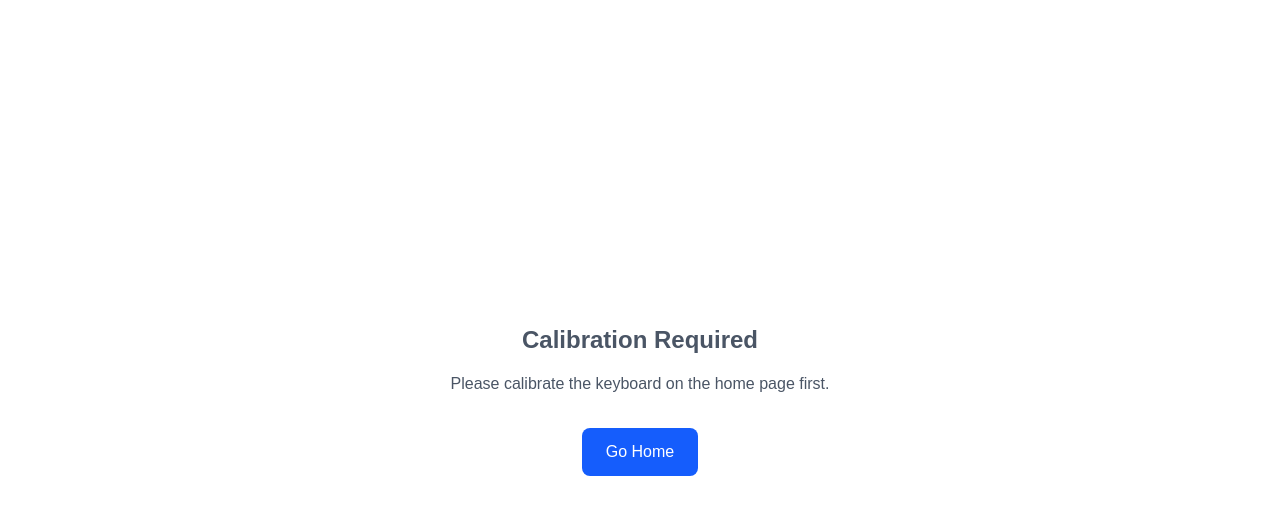
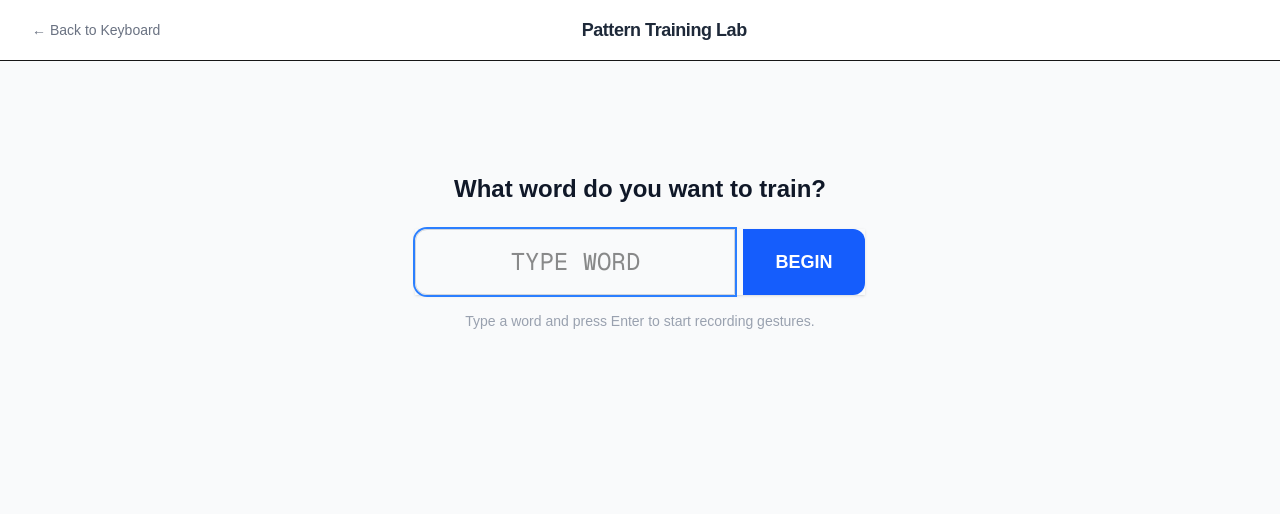
Before and after one commit to ElkanHub/Gesture-Typing-Google-Hackathon, a Next.js app: page /train in a window 1280 px wide. Shown: the top 514 px of the page. Built offline with nearby package versions, Linux system fonts and the light colour scheme.

Commit message:
training apge

```diff
--- a/app/train/page.tsx
+++ b/app/train/page.tsx
@@ -1,178 +1,259 @@
 "use client";
 
-import { useEffect, useState } from 'react';
-import { useGesture } from '@/components/gesture-context';
-import { PatternStore } from '@/lib/pattern-store';
-import { Keyboard } from '@/components/ui/keyboard';
+import { useGesture } from "@/components/gesture-context";
+import { Keyboard } from "@/components/ui/keyboard";
+import { PatternStore } from "@/lib/pattern-store";
+import { useEffect, useState, useRef } from "react";
 import Link from 'next/link';
 
 export default function TrainingPage() {
     const {
-        isCalibrated,
-        mode,
         setMode,
-        debugState, // Access lastSequence from debugState since we don't expose lastGestureSequence directly in context return?
-        // Wait, check GestureContext export.
-        // It exposes: activeKeys, trajectory, committedText, predictions...
-        // It exposes debugState which has { lastSequence }.
+        debugState,
+        clearText,
+        keyMap
     } = useGesture();
 
-    const [targetWord, setTargetWord] = useState('');
-    const [step, setStep] = useState(0); // 0=Input, 1=Swipe1, 2=Swipe2, 3=Swipe3, 4=Done
-    const [statusColor, setStatusColor] = useState('bg-gray-100');
-    const [lastcaptured, setLastCaptured] = useState<string | null>(null);
+    // Local State
+    const [targetWord, setTargetWord] = useState("");
+    const [scannedWord, setScannedWord] = useState(""); // Confirmed target word
+    const [attempts, setAttempts] = useState<string[]>([]);
+    const [currentRawStream, setCurrentRawStream] = useState("");
+    const [lastSavedSequence, setLastSavedSequence] = useState("");
 
-    // Set mode to TRAINING on mount
+    // Ref to track processing to avoid duplicate saves if gesture context updates rapidly
+    const lastProcessedSequenceRef = useRef<string | null>(null);
+
+    // 1. Initialize Mode
     useEffect(() => {
-        if (isCalibrated) {
         setMode('TRAINING');
+        return () => setMode('VALIDATION'); // Cleanup
+    }, [setMode]);
+
+    // 2. Monitor Sequence (Live + Final)
+    const { trajectory } = useGesture();
+
+    useEffect(() => {
+        // If actively gesturing, show the live path
+        if (trajectory.length > 0) {
+            // Simple Run-Length Encoding for display
+            const live = trajectory
+                .map(p => p.key)
+                .filter((k, i, arr) => i === 0 || k !== arr[i - 1]) // Remove consecutive partials
+                .join('');
+            setCurrentRawStream(live);
         }
-        return () => {
-            // Cleanup handled by context or next page?
-            // Ideally set back to TYPING if leaving?
-            // Context usually defaults or persists. safely let user switch.
-        };
-    }, [isCalibrated, setMode]);
+        // If gesture ended (trajectory empty) and we have a result
+        else if (debugState.lastSequence && debugState.lastSequence !== '...') {
+            // Update to the official recognized sequence (which might include dwell/inflection logic)
+            setCurrentRawStream(debugState.lastSequence);
+        }
+    }, [trajectory, debugState.lastSequence]);
 
-    // Listen for new sequences
-    useEffect(() => {
-        // debugState.lastSequence is updated by processGesture in TRAINING mode.
-        // It returns "..." when drawing, or the sequence string when done.
-        // Wait, processGesture sets lastGestureSequence. debugState.lastSequence reads it.
-        // But processGesture ALSO sets trajectory to [].
-        // In TRAINING mode, I updated processGesture to: setLastGestureSequence(sequence); setTrajectory([]);
+    // Handle User Actions
+    const handleConfirmAttempt = () => {
+        if (!scannedWord) return;
+        if (!currentRawStream) return;
 
-        const seq = debugState.lastSequence;
-        if (seq && seq !== '...' && seq !== lastcaptured && step > 0 && step < 4) {
-            setLastCaptured(seq);
-            handleTrainingSwipe(seq);
+        // Save to Pattern Store
+        console.log(`Learning: ${currentRawStream} -> ${scannedWord}`);
+        PatternStore.learnPattern(currentRawStream, scannedWord);
+
+        const newAttempts = [...attempts, currentRawStream];
+        setAttempts(newAttempts);
+        setLastSavedSequence(currentRawStream);
+
+        // Clear for next attempt
+        setCurrentRawStream("");
+        lastProcessedSequenceRef.current = null;
+        clearText(); // Clear context state
+
+        if (newAttempts.length >= 3) {
+            // Done with this word
+            // We can auto-reset or wait for user. Let's wait for user to start new word.
         }
-    }, [debugState.lastSequence, step, lastcaptured]);
-
-    const handleTrainingSwipe = (sequence: string) => {
-        // Save the pattern
-        PatternStore.learnPattern(sequence, targetWord);
-
-        // Advance step
-        setStep(prev => prev + 1);
-
-        // Feedback
-        setStatusColor('bg-green-100');
-        setTimeout(() => setStatusColor('bg-gray-100'), 500);
     };
 
-    const startTraining = () => {
-        if (!targetWord) return;
-        setStep(1);
-        setLastCaptured(null);
+    const handleRetry = () => {
+        setCurrentRawStream("");
+        lastProcessedSequenceRef.current = null;
+        clearText();
     };
 
-    const reset = () => {
-        setStep(0);
-        setTargetWord('');
-        setLastCaptured(null);
+    const handleSetWord = () => {
+        if (targetWord.trim().length > 0) {
+            setScannedWord(targetWord.trim().toLowerCase());
+            setAttempts([]);
+            setCurrentRawStream("");
+            setLastSavedSequence("");
+        }
     };
 
-    if (!isCalibrated) {
-        return (
-            <div className="flex flex-col items-center justify-center min-h-screen p-8 text-center text-gray-600">
-                <h1 className="text-2xl font-bold mb-4">Calibration Required</h1>
-                <p className="mb-8">Please calibrate the keyboard on the home page first.</p>
-                <Link href="/" className="px-6 py-3 bg-blue-600 text-white rounded-lg hover:bg-blue-700">
-                    Go Home
-                </Link>
-            </div>
-        );
+    const handleReset = () => {
+        setScannedWord("");
+        setTargetWord("");
+        setAttempts([]);
+        setCurrentRawStream("");
+        setLastSavedSequence("");
     }
 
+    // Global Key Handlers for Enter/Backspace on this page specific logic
+    useEffect(() => {
+        const handleKeyDown = (e: KeyboardEvent) => {
+            // Avoid interfering with input if user is typing the word
+            const active = document.activeElement;
+            const isInput = active && (active.tagName === 'INPUT');
+            if (isInput) return;
+
+            if (e.key === 'Enter') {
+                if (scannedWord && currentRawStream && attempts.length < 3) {
+                    handleConfirmAttempt();
+                } else if (attempts.length >= 3) {
+                    handleReset();
+                }
+            }
+            if (e.key === 'Backspace') {
+                // Context handles clearing its own state, we clear our local view
+                handleRetry();
+            }
+        };
+
+        window.addEventListener('keydown', handleKeyDown);
+        return () => window.removeEventListener('keydown', handleKeyDown);
+    }, [scannedWord, currentRawStream, attempts, targetWord]);
+
     return (
-        <main className="flex flex-col min-h-screen bg-gray-50">
+        <div className="min-h-screen bg-gray-50 flex flex-col items-center">
             {/* Header */}
-            <header className="p-4 bg-white shadow-sm flex items-center justify-between">
-                <Link href="/" className="text-gray-500 hover:text-gray-900 font-medium">← Back</Link>
-                <h1 className="text-xl font-bold text-gray-800">Gesture Training Lab</h1>
-                <div className="w-16"></div>
-            </header>
+            <div className="w-full bg-white border-b p-4 flex items-center justify-between px-8">
+                <Link href="/" className="text-gray-500 hover:text-black font-medium text-sm">← Back to Keyboard</Link>
+                <h1 className="text-lg font-bold text-gray-800 tracking-tight">Pattern Training Lab</h1>
+                <div className="w-20"></div>
+            </div>
 
-            <div className="flex-1 flex flex-col items-center p-8 max-w-2xl mx-auto w-full gap-8">
+            <div className="flex-1 w-full max-w-4xl p-8 flex flex-col gap-8">
 
-                {/* Step 0: Input Word */}
-                {step === 0 && (
-                    <div className="bg-white p-8 rounded-2xl shadow-sm border w-full text-center space-y-4 animate-in fade-in slide-in-from-bottom-4">
-                        <h2 className="text-2xl font-semibold text-gray-800">Train a New Word</h2>
-                        <p className="text-gray-500">Teach the AI your unique swipe pattern for tricky words or names.</p>
-
-                        <div className="flex gap-2 justify-center mt-4">
+                {/* Stage 1: Input Word */}
+                {!scannedWord ? (
+                    <div className="flex flex-col items-center justify-center py-20 animate-in zoom-in-95 duration-300">
+                        <h2 className="text-2xl font-bold text-gray-900 mb-6">What word do you want to train?</h2>
+                        <div className="flex gap-2 shadow-sm">
                             <input
-                                type="text"
+                                className="border border-gray-300 rounded-l-xl outline-none text-2xl px-6 py-4 font-mono w-80 text-center uppercase focus:ring-2 focus:ring-blue-500 transition-all"
+                                placeholder="TYPE WORD"
                                 value={targetWord}
                                 onChange={(e) => setTargetWord(e.target.value)}
-                                placeholder="Enter word (e.g. 'Supabase')"
-                                className="px-4 py-3 border rounded-xl text-lg w-64 focus:ring-2 focus:ring-blue-500 outline-none"
-                                onKeyDown={(e) => e.key === 'Enter' && startTraining()}
+                                onKeyDown={(e) => e.key === 'Enter' && handleSetWord()}
+                                autoFocus
                             />
                             <button
-                                onClick={startTraining}
-                                disabled={!targetWord}
-                                className="px-6 py-3 bg-black text-white rounded-xl font-medium disabled:opacity-50 hover:bg-gray-800 transition-colors"
+                                onClick={handleSetWord}
+                                className="bg-blue-600 hover:bg-blue-700 text-white px-8 py-4 rounded-r-xl font-bold text-lg transition-colors"
                             >
-                                Start
+                                BEGIN
                             </button>
                         </div>
+                        <p className="mt-4 text-gray-400 text-sm">Type a word and press Enter to start recording gestures.</p>
                     </div>
-                )}
+                ) : (
+                    // Stage 2: Recording
+                    <div className="flex flex-col items-center w-full gap-6 animate-in slide-in-from-bottom-8 duration-500">
 
-                {/* Training Steps */}
-                {step > 0 && step < 4 && (
-                    <div className={`transition-colors duration-300 ${statusColor} p-8 rounded-2xl border w-full text-center space-y-6 animate-in zoom-in-95`}>
+                        {/* Progress Header */}
+                        <div className="w-full flex justify-between items-end border-b pb-4">
                             <div>
-                            <h2 className="text-4xl font-bold text-gray-900 mb-2">{targetWord}</h2>
-                            <p className="text-gray-500 font-medium">Swipe this word on your keyboard</p>
+                                <div className="text-xs font-bold text-gray-400 uppercase tracking-wider mb-1">Training Target</div>
+                                <div className="text-5xl font-black text-gray-800 uppercase tracking-tighter">{scannedWord}</div>
+                            </div>
+                            <div className="text-right">
+                                <div className="text-6xl font-black text-gray-200 leading-none">
+                                    {attempts.length < 3 ? attempts.length + 1 : 3}<span className="text-3xl text-gray-300"> / 3</span>
+                                </div>
+                            </div>
                         </div>
 
-                        <div className="flex justify-center gap-4 my-8">
-                            {[1, 2, 3].map(i => (
-                                <div key={i} className={`
-                                    w-12 h-12 rounded-full flex items-center justify-center text-lg font-bold transition-all
-                                    ${step > i ? 'bg-green-500 text-white' : step === i ? 'bg-blue-600 text-white scale-110 ring-4 ring-blue-100' : 'bg-gray-200 text-gray-400'}
-                                `}>
-                                    {step > i ? '✓' : i}
-                                </div>
-                            ))}
-                        </div>
-
-                        <div className="text-sm text-gray-400">
-                            Pattern: <code className="bg-gray-100 px-2 py-1 rounded text-xs">{lastcaptured || 'Waiting...'}</code>
-                        </div>
-                    </div>
-                )}
-
-                {/* Success */}
-                {step === 4 && (
-                    <div className="bg-green-50 p-8 rounded-2xl border border-green-100 w-full text-center space-y-6 animate-in zoom-in-95">
-                        <div className="w-16 h-16 bg-green-100 text-green-600 rounded-full flex items-center justify-center mx-auto text-3xl">
-                            🎉
-                        </div>
-                        <div>
-                            <h2 className="text-2xl font-bold text-gray-900">Training Complete!</h2>
-                            <p className="text-green-700 mt-2">The system has learned your pattern for <b>{targetWord}</b>.</p>
-                        </div>
-
+                        {/* SUCCESS STATE */}
+                        {attempts.length >= 3 ? (
+                            <div className="w-full bg-green-50 border border-green-200 rounded-xl p-8 text-center animate-in zoom-in spin-in-1">
+                                <div className="text-4xl mb-4">✅</div>
+                                <h3 className="text-xl font-bold text-green-800 mb-2">Training Complete</h3>
+                                <p className="text-green-600 mb-6">The pattern for <b>{scannedWord}</b> has been saved to the dictionary.</p>
                                 <button
-                            onClick={reset}
-                            className="px-6 py-3 bg-white border border-gray-200 text-gray-700 rounded-xl font-medium hover:bg-gray-50 shadow-sm"
+                                    onClick={handleReset}
+                                    className="bg-black text-white px-8 py-3 rounded-lg font-bold shadow-lg hover:shadow-xl hover:-translate-y-1 transition-all"
                                 >
                                     Train Another Word
                                 </button>
                             </div>
+                        ) : (
+                            <>
+                                {/* Raw Stream Monitor */}
+                                <div className="w-full bg-[#0d1117] rounded-xl overflow-hidden shadow-2xl border border-gray-800 relative group">
+                                    <div className="px-4 py-2 bg-[#161b22] border-b border-gray-800 flex justify-between items-center">
+                                        <span className="text-xs font-mono text-gray-400 flex items-center gap-2">
+                                            <span className="w-2 h-2 rounded-full bg-red-500 animate-pulse"></span>
+                                            LIVE INPUT STREAM
+                                        </span>
+                                        <span className="text-xs font-mono text-gray-500">NO_CORRECTION_MODE</span>
+                                    </div>
+
+                                    <div className="p-6 font-mono text-lg min-h-[160px] flex flex-col justify-end">
+                                        {/* Scanlines / Effect */}
+                                        <div className="absolute inset-0 pointer-events-none opacity-10 bg-[url('https://grainy-gradients.vercel.app/noise.svg')]"></div>
+
+                                        {/* History Ghost */}
+                                        {lastSavedSequence && (
+                                            <div className="text-gray-600 opacity-50 mb-2 select-none">
+                                                Last: {lastSavedSequence}
+                                            </div>
                                         )}
 
-                {/* Visualizer - Only show if typing/training */}
-                <div className="w-full mt-4 opacity-50 hover:opacity-100 transition-opacity">
+                                        {/* Active Stream */}
+                                        {currentRawStream ? (
+                                            <div className="break-all leading-relaxed animate-in fade-in">
+                                                <span className="text-blue-400">{currentRawStream}</span>
+                                                <span className="inline-block w-3 h-5 bg-blue-500 ml-1 animate-pulse align-middle"></span>
+                                            </div>
+                                        ) : (
+                                            <div className="text-gray-600 italic">
+                                                Listening for gesture... <br />
+                                                <span className="text-xs not-italic text-gray-700">Swipe "{scannedWord}" on the keyboard below</span>
+                                            </div>
+                                        )}
+                                    </div>
+
+                                    {/* Action Bar */}
+                                    {currentRawStream && (
+                                        <div className="bg-[#161b22] border-t border-gray-800 p-3 flex justify-end gap-3 animate-in slide-in-from-bottom-2">
+                                            <div className="flex items-center gap-2 text-xs text-gray-400">
+                                                <kbd className="bg-gray-800 px-2 py-1 rounded border border-gray-700 text-gray-300">BACKSPACE</kbd>
+                                                Retry
+                                            </div>
+                                            <button
+                                                onClick={handleConfirmAttempt}
+                                                className="bg-green-600 hover:bg-green-500 text-white px-4 py-1 rounded text-xs font-bold flex items-center gap-2 transition-colors"
+                                            >
+                                                <kbd className="bg-green-700 bg-opacity-50 px-2 py-0.5 rounded text-green-100">ENTER</kbd>
+                                                SAVE PATTERN
+                                            </button>
+                                        </div>
+                                    )}
+                                </div>
+
+                                {/* Keyboard Area */}
+                                <div className="w-full relative">
+                                    <div className="absolute -top-4 left-1/2 -translate-x-1/2 bg-gray-100 text-gray-500 px-3 py-1 rounded-full text-xs font-bold uppercase tracking-widest z-10">
+                                        Touch Input Area
+                                    </div>
+                                    <div className="pt-8">
                                         <Keyboard />
                                     </div>
-
                                 </div>
-        </main>
+                            </>
+                        )}
+                    </div>
+                )}
+            </div>
+        </div>
     );
 }
```
Lines whose indentation alone changed are shown as unchanged.
